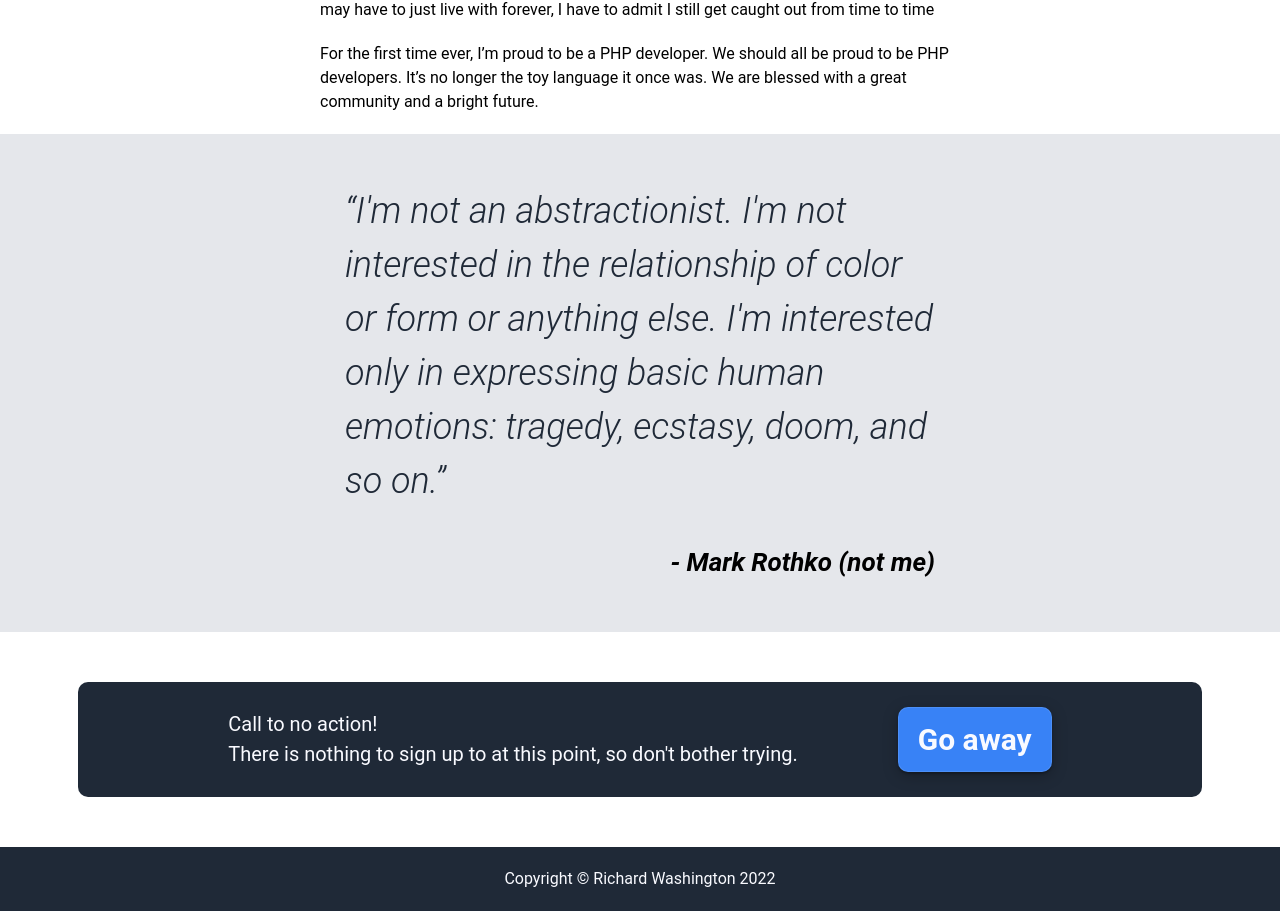
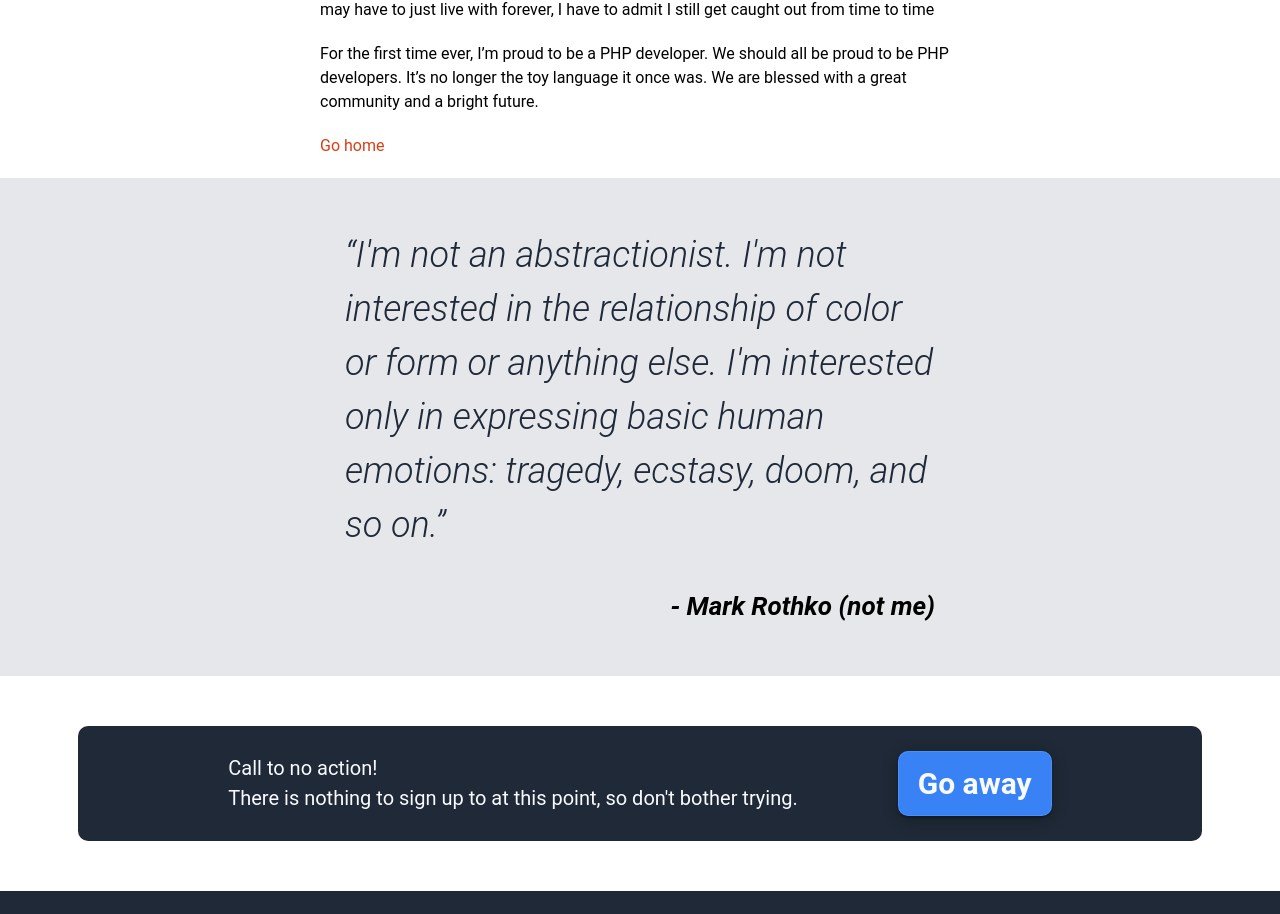
Before and after one commit to richardfwashington/personal-home-page-nextjs, a Next.js app: page /articles/php-is-good-now-actually in a window 1280 px wide. Shown: the part 2730-3644 px from the top of the page. Built offline with nearby package versions, Linux system fonts and the light colour scheme.

Commit message:
:sparkles:  Add goHome compontent

```diff
--- a/src/app/articles/php-is-good-now-actually/page.tsx
+++ b/src/app/articles/php-is-good-now-actually/page.tsx
@@ -1,4 +1,6 @@
 import Link from 'next/link'
+import React, { Component } from 'react'
+import GoHome from '../../goHome'
 
 export default function Home() {
     return (
@@ -9,7 +11,6 @@ export default function Home() {
                 <h2 className='pt-5'>PHP is good now, actually</h2>
                 <p className='pt-5'>
                     I’ve been using PHP for well over a decade and have heard many criticisms of it.
-
                     The thing is, virtually all of the comments, sneers, claims, and negative observations have been, well, fair enough.</p>
 
                 <ul className='pt-5 list-disc ml-5'>
@@ -57,8 +58,12 @@ export default function Home() {
                 <p className='pt-5'>Will it ever be a ‘perfect‘ language for web development?  Possibly not, I’m not sure such a thing can even be defined.  It is the direction of travel that matters most.  Some things we may have to just live with forever, I have to admit I still get caught out from time to time</p>
 
                 <p className='py-5'>For the first time ever, I’m proud to be a PHP developer.  We should all be proud to be PHP developers.  It’s no longer the toy language it once was.  We are blessed with a great community and a bright future.</p>
+
+                <GoHome name="Go home" />
             </article>
-            <div></div>
+
+            <div>
+            </div>
         </div>
     )
 }
--- /dev/null
+++ b/src/app/goHome.jsx
@@ -0,0 +1,12 @@
+
+
+import React from 'react'
+import Link from 'next/link'
+
+export default function GoHome(props) {
+    return (
+        <div className="pb-5">
+            <Link href="/">{props.name}</Link>
+        </div>
+    );
+}
```
